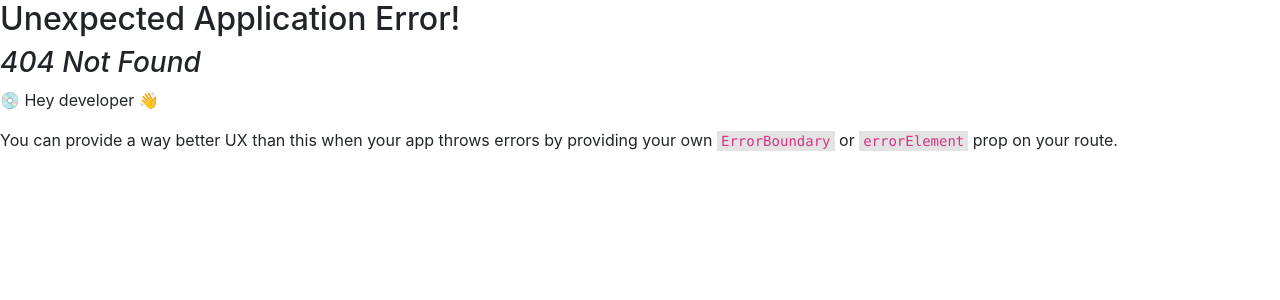
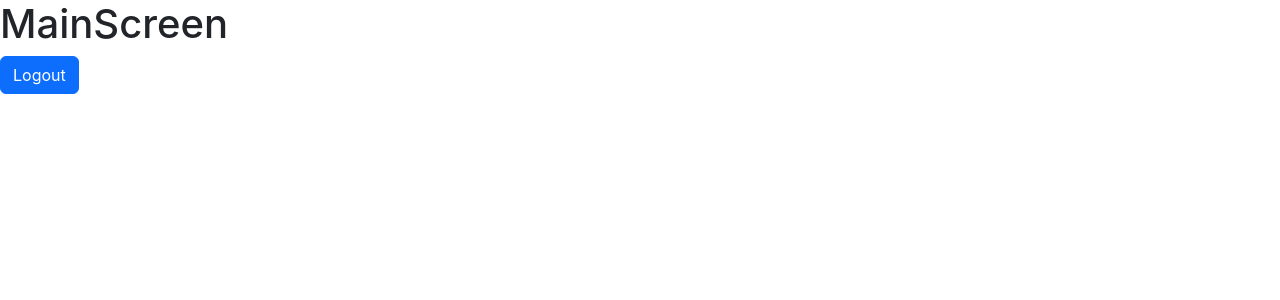
Before and after one commit to apat8/notes, a React (Create React App) app: page /main in a window 1280 px wide. Before the commit this address had no page. Shown: the top 300 px of the page. Built offline with nearby package versions, Linux system fonts and the light colour scheme; sample sign-in values are in the browser's storage.

Commit message:
Create private route

```diff
--- /dev/null
+++ b/src/components/PrivateRoute.js
@@ -0,0 +1,12 @@
+import { Navigate, Outlet } from 'react-router-dom';
+import { useSelector } from 'react-redux';
+
+const PrivateRoute = () => {
+    const { userInfo } = useSelector((state) => state.auth);
+
+    return (
+        userInfo ? <Outlet /> : <Navigate to='/login' replace/>
+    )
+}
+
+export default PrivateRoute;
--- a/src/index.js
+++ b/src/index.js
@@ -10,6 +10,9 @@ import store from './store';
 import HomeSceen from './screens/HomeScreen';
 import LoginScreen from './screens/LoginScreen';
 import RegisterScreen from './screens/RegisterScreen';
+import MainScreen from './screens/MainScreen';
+import PrivateRoute from './components/PrivateRoute';
+
 const router = createBrowserRouter(
   createRoutesFromElements(
     <Route path='/' element={<App/>}>
@@ -17,6 +20,10 @@ const router = createBrowserRouter(
       <Route path='/login' element={<LoginScreen/>}></Route>
       <Route path='/register' element={<RegisterScreen/>}></Route>
 
+      {/* Protected routes */}
+      <Route path='' element={<PrivateRoute/>}>
+        <Route path='/main' element={<MainScreen/>}></Route>
+      </Route>
     </Route>
   )
 )
@@ -24,9 +31,9 @@ const router = createBrowserRouter(
 const root = ReactDOM.createRoot(document.getElementById('root'));
 root.render(
   <Provider store={store}>
-  <React.StrictMode>
+    <React.StrictMode>
       <RouterProvider router={router}/>
-  </React.StrictMode>
+    </React.StrictMode>
   </Provider>
 );
 
--- /dev/null
+++ b/src/screens/MainScreen.js
@@ -0,0 +1,31 @@
+import { Button } from "react-bootstrap";
+import { useDispatch } from "react-redux";
+import { useNavigate } from "react-router-dom";
+import { useLogoutMutation } from "../slices/usersApiSlice";
+import { logout } from "../slices/authSlice";
+
+const MainScreen = () => {
+    const dispatch = useDispatch();
+    const navigate = useNavigate();
+
+    const [ logoutMutation ] = useLogoutMutation();
+
+    const logoutHandler =  async () => {
+        try {
+            await logoutMutation().unwrap();
+            dispatch(logout());
+            navigate('/login');
+        } catch (err) {
+            console.log(err);
+        }
+    }
+
+    return(
+        <>
+            <h1>MainScreen</h1>
+            <Button onClick={logoutHandler}>Logout</Button>
+        </>
+    )
+}
+
+export default MainScreen;
```
